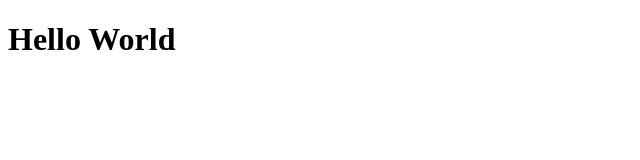
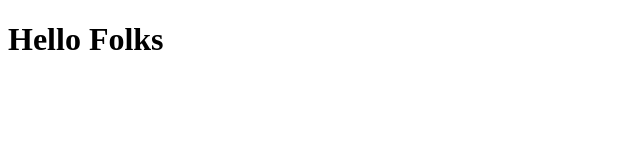
Before and after one commit to Pablo2490/Actividad-2-PW1, a plain HTML site: page index.html in a window 1280 px wide. Shown: the full height of the page, 0-640 px from the left. Drawn offline with Linux system fonts and the light colour scheme.

Commit message:
Update index.html

```diff
--- a/index.html
+++ b/index.html
@@ -7,7 +7,7 @@
 </head>
 <body>
     <header>
-        <h1> Hello World </h1>
+        <h1> Hello Folks </h1>
     </header>
 </body>
 </html>
```
